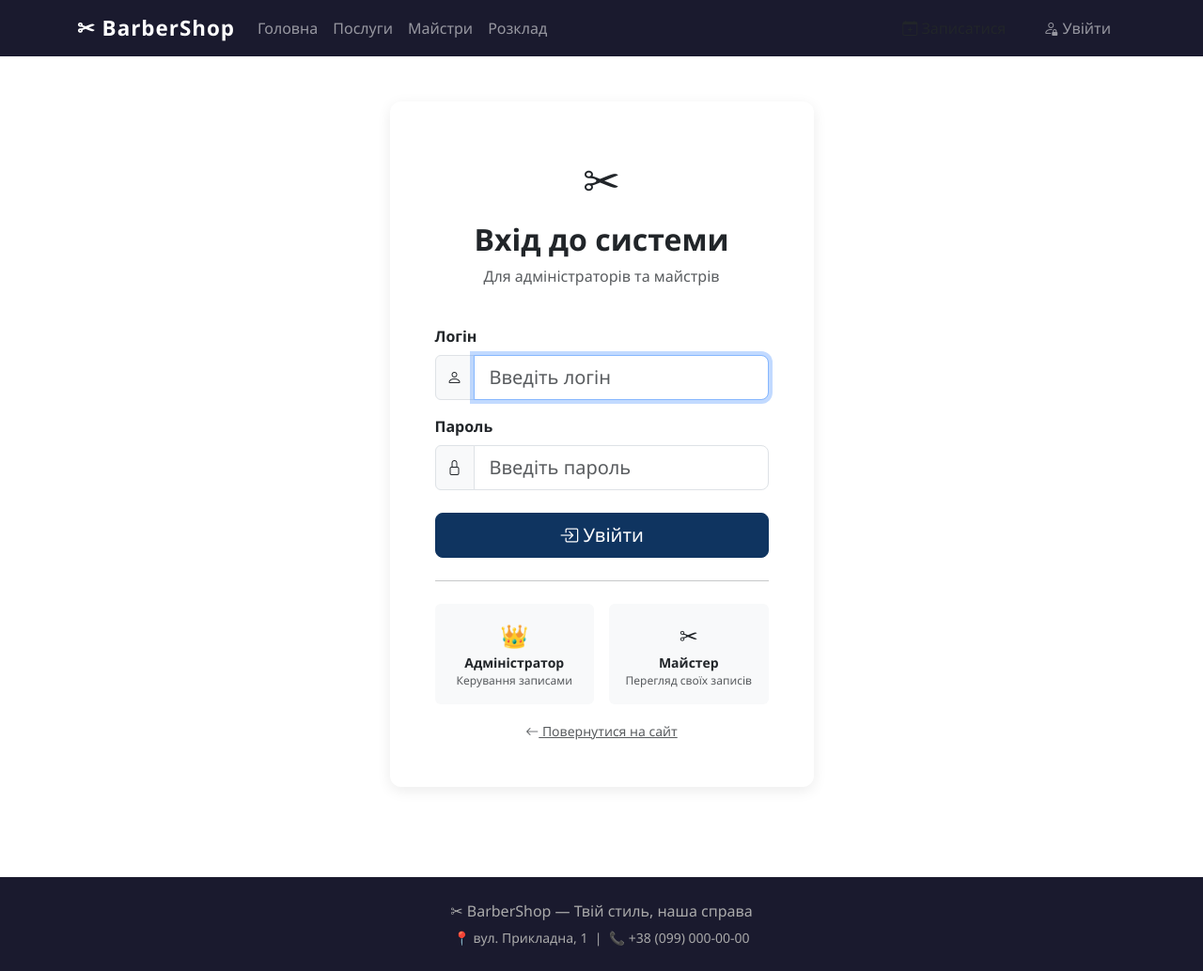
After one commit to MZayats09/perukarnia, a Django app: page /login/ in a window 1280 px wide. The commit adds this page. Shown: the whole page at 94% size. Run offline with Django 4.2, Linux system fonts and the light colour scheme.

Commit message:
Add files via upload

```diff
--- /dev/null
+++ b/booking/templates/booking/login.html
@@ -0,0 +1,75 @@
+{% extends 'base.html' %}
+{% block title %}Вхід — BarberShop{% endblock %}
+
+{% block content %}
+<div class="container py-5">
+    <div class="row justify-content-center">
+        <div class="col-md-5">
+            <div class="card p-5">
+                <div class="text-center mb-4">
+                    <div style="font-size:3rem;">✂</div>
+                    <h2 class="fw-bold mt-2">Вхід до системи</h2>
+                    <p class="text-muted">Для адміністраторів та майстрів</p>
+                </div>
+
+                <form method="post">
+                    {% csrf_token %}
+                    <div class="mb-3">
+                        <label class="form-label fw-semibold">Логін</label>
+                        <div class="input-group">
+                            <span class="input-group-text"><i class="bi bi-person"></i></span>
+                            <input type="text" name="username" class="form-control form-control-lg"
+                                   placeholder="Введіть логін" autofocus required>
+                        </div>
+                    </div>
+                    <div class="mb-4">
+                        <label class="form-label fw-semibold">Пароль</label>
+                        <div class="input-group">
+                            <span class="input-group-text"><i class="bi bi-lock"></i></span>
+                            <input type="password" name="password" class="form-control form-control-lg"
+                                   placeholder="Введіть пароль" required>
+                        </div>
+                    </div>
+
+                    {% if form.errors %}
+                    <div class="alert alert-danger">
+                        <i class="bi bi-exclamation-triangle"></i>
+                        Невірний логін або пароль. Спробуйте ще раз.
+                    </div>
+                    {% endif %}
+
+                    <div class="d-grid">
+                        <button type="submit" class="btn btn-primary btn-lg">
+                            <i class="bi bi-box-arrow-in-right"></i> Увійти
+                        </button>
+                    </div>
+                </form>
+
+                <hr class="my-4">
+                <div class="row text-center g-3">
+                    <div class="col-6">
+                        <div class="bg-light rounded p-3">
+                            <div class="fs-4">👑</div>
+                            <div class="small fw-bold">Адміністратор</div>
+                            <div class="text-muted" style="font-size:0.75rem;">Керування записами</div>
+                        </div>
+                    </div>
+                    <div class="col-6">
+                        <div class="bg-light rounded p-3">
+                            <div class="fs-4">✂</div>
+                            <div class="small fw-bold">Майстер</div>
+                            <div class="text-muted" style="font-size:0.75rem;">Перегляд своїх записів</div>
+                        </div>
+                    </div>
+                </div>
+
+                <div class="text-center mt-3">
+                    <a href="{% url 'home' %}" class="text-muted small">
+                        <i class="bi bi-arrow-left"></i> Повернутися на сайт
+                    </a>
+                </div>
+            </div>
+        </div>
+    </div>
+</div>
+{% endblock %}
--- a/booking/urls.py
+++ b/booking/urls.py
@@ -2,6 +2,7 @@ from django.urls import path
 from . import views
 
 urlpatterns = [
+    # Публічні
     path('', views.home, name='home'),
     path('book/', views.appointment_create, name='appointment_create'),
     path('book/success/<int:pk>/', views.appointment_success, name='appointment_success'),
@@ -10,7 +11,14 @@ urlpatterns = [
     path('schedule/', views.schedule, name='schedule'),
     path('api/available-times/', views.get_available_times, name='available_times'),
 
-    # Адмін-панель (окрема від django admin)
+    # Аутентифікація
+    path('login/', views.login_view, name='login'),
+    path('logout/', views.logout_view, name='logout'),
+
+    # Панель майстра
+    path('my-appointments/', views.master_dashboard, name='master_dashboard'),
+
+    # Адмін-панель
     path('dashboard/', views.admin_dashboard, name='admin_dashboard'),
     path('dashboard/appointment/<int:pk>/status/', views.appointment_update_status, name='appointment_update_status'),
     path('dashboard/appointment/<int:pk>/delete/', views.appointment_delete, name='appointment_delete'),
--- a/booking/views.py
+++ b/booking/views.py
@@ -1,35 +1,34 @@
 from django.shortcuts import render, redirect, get_object_or_404
 from django.contrib import messages
+from django.contrib.auth import authenticate, login, logout
+from django.contrib.auth.decorators import login_required
 from django.contrib.admin.views.decorators import staff_member_required
 from django.core.mail import send_mail
 from django.conf import settings
 from django.http import JsonResponse
+from django.utils import timezone
 from datetime import datetime, time
-import json
 
 from .models import Master, Service, Appointment
 from .forms import AppointmentForm
 
 
+# ── Публічні сторінки ─────────────────────────────────────────────────────────
+
 def home(request):
-    """Головна сторінка"""
     masters = Master.objects.filter(is_active=True)
     services = Service.objects.filter(is_active=True)
-    context = {
+    return render(request, 'booking/home.html', {
         'masters': masters,
         'services': services,
-    }
-    return render(request, 'booking/home.html', context)
+    })
 
 
 def appointment_create(request):
-    """Створення нового запису"""
     if request.method == 'POST':
         form = AppointmentForm(request.POST)
         if form.is_valid():
             appointment = form.save()
-
-            # Надсилання підтвердження на email
             if appointment.client_email:
                 try:
                     send_mail(
@@ -40,123 +39,178 @@ def appointment_create(request):
                             f'Майстер: {appointment.master}\n'
                             f'Послуга: {appointment.service.name}\n'
                             f'Дата: {appointment.date}\n'
-                            f'Час: {appointment.time}\n\n'
-                            f'Чекаємо на вас!'
+                            f'Час: {appointment.time}\n\nЧекаємо на вас!'
                         ),
-                        from_email=settings.DEFAULT_FROM_EMAIL
-                        if hasattr(settings, 'DEFAULT_FROM_EMAIL')
-                        else 'noreply@barbershop.ua',
+                        from_email='noreply@barbershop.ua',
                         recipient_list=[appointment.client_email],
                         fail_silently=True,
                     )
                 except Exception:
-                    pass  # Email не критичний
-
+                    pass
             messages.success(
                 request,
-                f'✅ Запис успішно створено! Чекаємо вас '
-                f'{appointment.date} о {appointment.time}.'
+                f'✅ Запис успішно створено! Чекаємо вас {appointment.date} о {appointment.time}.'
             )
             return redirect('appointment_success', pk=appointment.pk)
     else:
         form = AppointmentForm()
-
     return render(request, 'booking/appointment_form.html', {'form': form})
 
 
 def appointment_success(request, pk):
-    """Сторінка успішного запису"""
     appointment = get_object_or_404(Appointment, pk=pk)
-    return render(request, 'booking/appointment_success.html', {
-        'appointment': appointment
-    })
+    return render(request, 'booking/appointment_success.html', {'appointment': appointment})
 
 
 def master_list(request):
-    """Список майстрів"""
     masters = Master.objects.filter(is_active=True)
     return render(request, 'booking/master_list.html', {'masters': masters})
 
 
 def service_list(request):
-    """Список послуг"""
     services = Service.objects.filter(is_active=True)
     return render(request, 'booking/service_list.html', {'services': services})
 
 
 def schedule(request):
-    """Розклад / доступність майстрів"""
     masters = Master.objects.filter(is_active=True)
     selected_master_id = request.GET.get('master')
     selected_date = request.GET.get('date', datetime.now().strftime('%Y-%m-%d'))
 
-    appointments = Appointment.objects.filter(
-        status__in=['pending', 'confirmed']
-    )
-
+    appointments = Appointment.objects.filter(status__in=['pending', 'confirmed'])
     if selected_master_id:
         appointments = appointments.filter(master_id=selected_master_id)
     if selected_date:
         appointments = appointments.filter(date=selected_date)
 
-    # Робочі години: 9:00 — 19:00 з кроком 1 год
     work_hours = [time(h, 0) for h in range(9, 19)]
     booked_times = set(a.time.strftime('%H:%M') for a in appointments)
 
-    context = {
+    return render(request, 'booking/schedule.html', {
         'masters': masters,
         'selected_master_id': int(selected_master_id) if selected_master_id else None,
         'selected_date': selected_date,
         'work_hours': work_hours,
         'booked_times': booked_times,
-    }
-    return render(request, 'booking/schedule.html', context)
+    })
 
 
 def get_available_times(request):
-    """AJAX: повертає вільні години для майстра на дату"""
     master_id = request.GET.get('master_id')
     date = request.GET.get('date')
-
     if not master_id or not date:
         return JsonResponse({'times': []})
 
     booked = Appointment.objects.filter(
-        master_id=master_id,
-        date=date,
+        master_id=master_id, date=date,
         status__in=['pending', 'confirmed']
     ).values_list('time', flat=True)
 
     booked_str = set(t.strftime('%H:%M') for t in booked)
     work_hours = [f'{h:02d}:00' for h in range(9, 19)]
     available = [t for t in work_hours if t not in booked_str]
-
     return JsonResponse({'times': available})
 
 
-# ---------- Адмін-панель ----------
+# ── Аутентифікація ────────────────────────────────────────────────────────────
+
+def login_view(request):
+    if request.user.is_authenticated:
+        return _redirect_after_login(request.user)
+
+    if request.method == 'POST':
+        username = request.POST.get('username')
+        password = request.POST.get('password')
+        user = authenticate(request, username=username, password=password)
+        if user is not None:
+            login(request, user)
+            return _redirect_after_login(user)
+        else:
+            # Повертаємо форму з помилкою
+            from django.contrib.auth.forms import AuthenticationForm
+            form = AuthenticationForm(data=request.POST)
+            form.is_valid()  # щоб заповнити errors
+            return render(request, 'booking/login.html', {'form': form})
+
+    return render(request, 'booking/login.html', {'form': None})
+
+
+def _redirect_after_login(user):
+    """Перенаправлення після входу залежно від ролі"""
+    if user.is_staff:
+        return redirect('admin_dashboard')
+    else:
+        return redirect('master_dashboard')
+
+
+def logout_view(request):
+    logout(request)
+    messages.success(request, 'Ви успішно вийшли з системи.')
+    return redirect('home')
+
+
+# ── Панель майстра ────────────────────────────────────────────────────────────
+
+@login_required(login_url='login')
+def master_dashboard(request):
+    # Перевірка чи є прив'язаний профіль майстра
+    try:
+        master = Master.objects.get(user=request.user)
+    except Master.DoesNotExist:
+        return render(request, 'booking/no_master_profile.html')
+
+    appointments = Appointment.objects.filter(master=master).select_related('service')
+
+    # Фільтри
+    status_filter = request.GET.get('status', '')
+    date_filter = request.GET.get('date', '')
+
+    if status_filter:
+        appointments = appointments.filter(status=status_filter)
+    if date_filter:
+        appointments = appointments.filter(date=date_filter)
+
+    today = timezone.now().date()
+    all_appointments = Appointment.objects.filter(master=master)
+
+    stats = {
+        'pending': all_appointments.filter(status='pending').count(),
+        'confirmed': all_appointments.filter(status='confirmed').count(),
+        'today': all_appointments.filter(date=today, status__in=['pending', 'confirmed']).count(),
+        'total': all_appointments.count(),
+    }
+
+    return render(request, 'booking/master_dashboard.html', {
+        'master': master,
+        'appointments': appointments,
+        'status_filter': status_filter,
+        'date_filter': date_filter,
+        'status_choices': Appointment.STATUS_CHOICES,
+        'stats': stats,
+    })
+
+
+# ── Адмін-панель ──────────────────────────────────────────────────────────────
 
 @staff_member_required
 def admin_dashboard(request):
-    """Панель адміністратора"""
     appointments = Appointment.objects.select_related('master', 'service').all()
 
     status_filter = request.GET.get('status', '')
     if status_filter:
         appointments = appointments.filter(status=status_filter)
 
-    context = {
+    return render(request, 'booking/admin_dashboard.html', {
         'appointments': appointments,
         'status_filter': status_filter,
         'status_choices': Appointment.STATUS_CHOICES,
         'total': appointments.count(),
-    }
-    return render(request, 'booking/admin_dashboard.html', context)
+        'masters': Master.objects.filter(is_active=True),
+    })
 
 
 @staff_member_required
 def appointment_update_status(request, pk):
-    """Зміна статусу запису"""
     appointment = get_object_or_404(Appointment, pk=pk)
     if request.method == 'POST':
         new_status = request.POST.get('status')
@@ -169,7 +223,6 @@ def appointment_update_status(request, pk):
 
 @staff_member_required
 def appointment_delete(request, pk):
-    """Видалення запису"""
     appointment = get_object_or_404(Appointment, pk=pk)
     if request.method == 'POST':
         appointment.delete()
--- a/templates/base.html
+++ b/templates/base.html
@@ -15,11 +15,8 @@
         .card:hover { transform: translateY(-4px); }
         .btn-primary { background: #0f3460; border-color: #0f3460; }
         .btn-primary:hover { background: #16213e; border-color: #16213e; }
-        .badge-pending { background-color: #ffc107; color: #000; }
-        .badge-confirmed { background-color: #198754; }
-        .badge-cancelled { background-color: #dc3545; }
-        .badge-completed { background-color: #0dcaf0; color: #000; }
         footer { background: #1a1a2e; color: #aaa; }
+        .nav-role-badge { font-size: 0.7rem; padding: 2px 8px; border-radius: 10px; }
     </style>
     {% block extra_css %}{% endblock %}
 </head>
@@ -38,18 +35,47 @@
                 <li class="nav-item"><a class="nav-link" href="{% url 'master_list' %}">Майстри</a></li>
                 <li class="nav-item"><a class="nav-link" href="{% url 'schedule' %}">Розклад</a></li>
             </ul>
-            <ul class="navbar-nav">
+            <ul class="navbar-nav align-items-center gap-2">
                 <li class="nav-item">
-                    <a class="nav-link btn btn-warning text-dark px-3 ms-2" href="{% url 'appointment_create' %}">
+                    <a class="nav-link btn btn-warning text-dark px-3" href="{% url 'appointment_create' %}">
                         <i class="bi bi-calendar-plus"></i> Записатися
                     </a>
                 </li>
-                {% if user.is_staff %}
-                <li class="nav-item ms-2">
-                    <a class="nav-link btn btn-outline-light px-3" href="{% url 'admin_dashboard' %}">
-                        <i class="bi bi-speedometer2"></i> Панель
-                    </a>
-                </li>
+
+                {% if user.is_authenticated %}
+                    {% if user.is_staff %}
+                    <li class="nav-item">
+                        <a class="nav-link btn btn-danger text-white px-3" href="{% url 'admin_dashboard' %}">
+                            <i class="bi bi-speedometer2"></i> Адмін-панель
+                        </a>
+                    </li>
+                    {% else %}
+                    <li class="nav-item">
+                        <a class="nav-link btn btn-info text-dark px-3" href="{% url 'master_dashboard' %}">
+                            <i class="bi bi-scissors"></i> Мої записи
+                        </a>
+                    </li>
+                    {% endif %}
+                    <li class="nav-item dropdown">
+                        <a class="nav-link dropdown-toggle text-white" href="#" data-bs-toggle="dropdown">
+                            <i class="bi bi-person-circle"></i> {{ user.get_full_name|default:user.username }}
+                        </a>
+                        <ul class="dropdown-menu dropdown-menu-end">
+                            <li><span class="dropdown-item-text text-muted small">
+                                {% if user.is_staff %}👑 Адміністратор{% else %}✂ Майстер{% endif %}
+                            </span></li>
+                            <li><hr class="dropdown-divider"></li>
+                            <li><a class="dropdown-item" href="{% url 'logout' %}">
+                                <i class="bi bi-box-arrow-right"></i> Вийти
+                            </a></li>
+                        </ul>
+                    </li>
+                {% else %}
+                    <li class="nav-item">
+                        <a class="nav-link btn btn-outline-light px-3" href="{% url 'login' %}">
+                            <i class="bi bi-person-lock"></i> Увійти
+                        </a>
+                    </li>
                 {% endif %}
             </ul>
         </div>
```
Also changed, not shown: booking/admin.py (+4 -5 lines), booking/models.py (+6 -5 lines), booking/templates/booking/home.html (+35 -1 lines), booking/templates/booking/master_dashboard.html (added, +149 -0 lines), booking/templates/booking/no_master_profile.html (added, +21 -0 lines), booking/migrations/0002_master_user.py (added), db.sqlite3.
